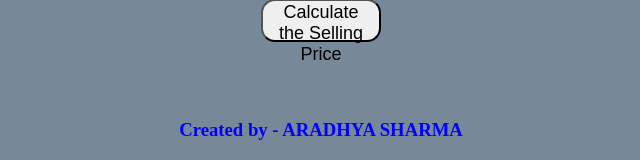
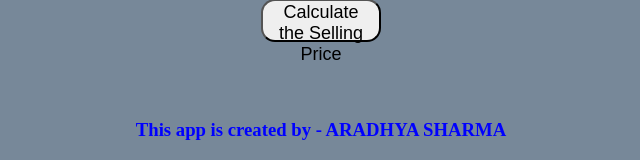
Before and after one commit to aradhay-sharma/Car-Prediction, a Flask app: page / in a window 1280 px wide. Shown: the part 826-986 px from the top of the page, without its empty margins (319-959 px from the left). Run offline with Flask 2, Linux system fonts and the light colour scheme; parts of the project's set-up code (start-up, migrations or seed data) failed here and were passed over.

Commit message:
Update index.html

```diff
--- a/templates/index.html
+++ b/templates/index.html
@@ -41,7 +41,7 @@
 
 
         <br><br><h3>{{ prediction_text }}<h3>
-        <h3>Created by - ARADHYA SHARMA</h3>
+        <h3>This app is created by - ARADHYA SHARMA</h3>
     </div>
 
 
```
